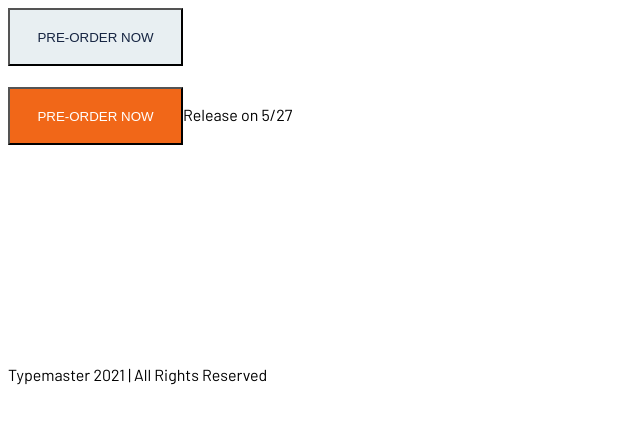
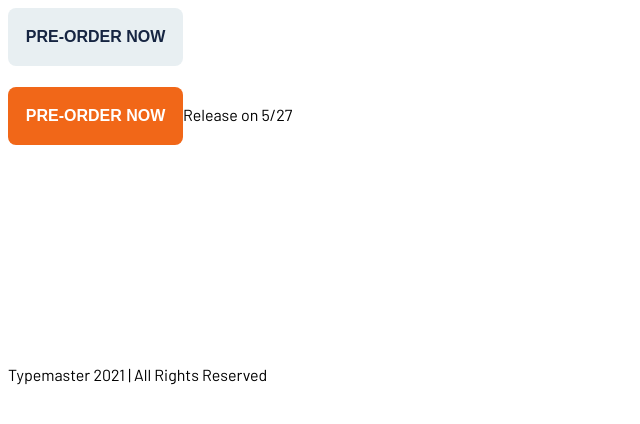
Before and after one commit to Ramaj57/typemaster-pre-launch-landing-page, an Angular app: page / in a window 1280 px wide. Shown: the top 424 px of the page, without its empty margins (0-640 px from the left). Built offline with nearby package versions, Linux system fonts and the light colour scheme.

Commit message:
styles for button

```diff
--- a/src/app/preorder-button/preorder-button.component.css
+++ b/src/app/preorder-button/preorder-button.component.css
@@ -1,5 +1,16 @@
-button{
-    width:10.94rem;
-    height:3.625rem;
-    background-color:var(--btn1-blank);
+button {
+  width: 9.375rem;
+  height: 3.625rem;
+  font-size: 1rem;
+  font-weight: 700;
+  line-height: 1.625rem;
+  border: none;
+  border-radius: 0.5rem;
+  cursor: pointer;
 }
+
+@media (min-width: 48em) {
+  button {
+    width: 10.94rem;
+  }
+}
```
